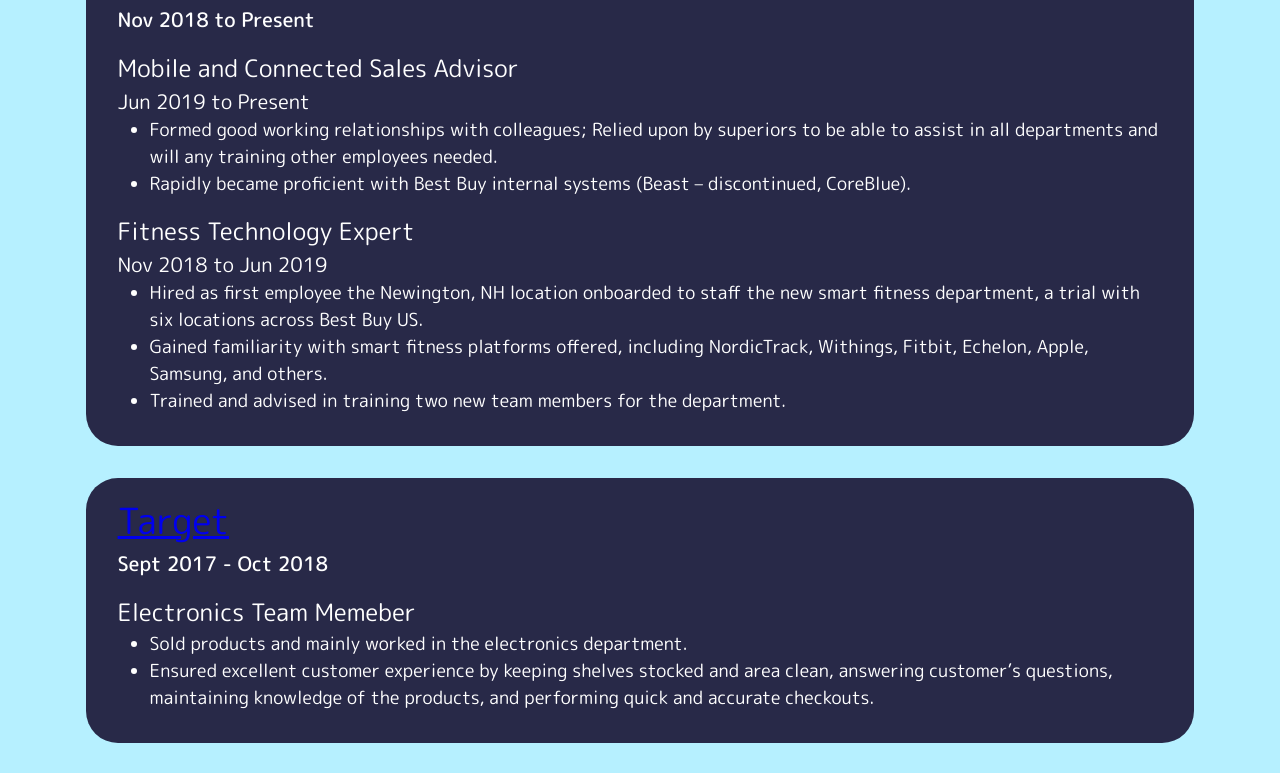
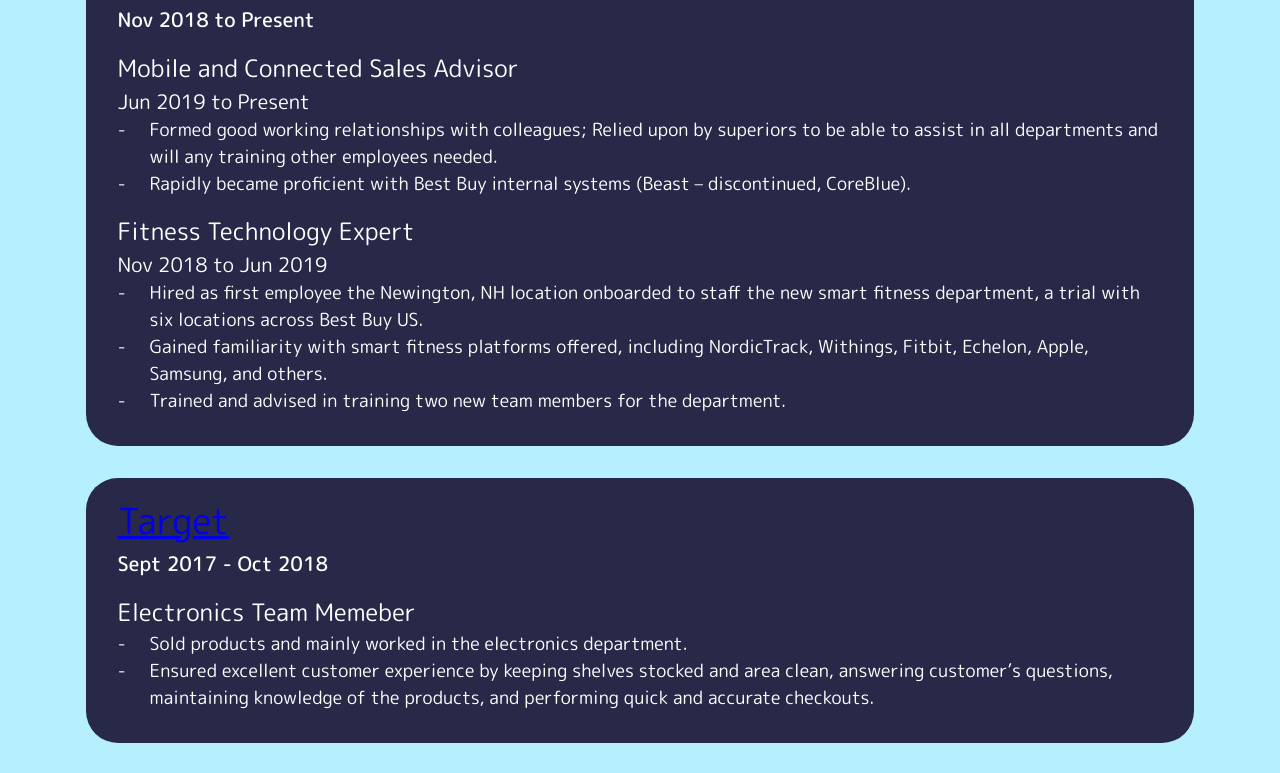
Before and after one commit to wmarchesi123/portfolio, a React (Create React App) app: page / in a window 1280 px wide. Shown: the part 2171-2944 px from the top of the page. Built offline with nearby package versions, Linux system fonts and the light colour scheme.

Commit message:
Revised Experience Bullets

```diff
--- a/src/components/ExperienceSection/ExperienceElements.js
+++ b/src/components/ExperienceSection/ExperienceElements.js
@@ -77,11 +77,18 @@
 `
 
 export const DetailList = styled.ul`
-
+    position: relative;
+	list-style: none;
 `
 
 export const DetailBullet = styled.li`
     font-size: 18px;
     font-weight: 400;
     margin-left: 2rem;
+
+    &:before {
+        content: "-";
+	    position: absolute;
+	    left: 0;
+    }
 `
```
